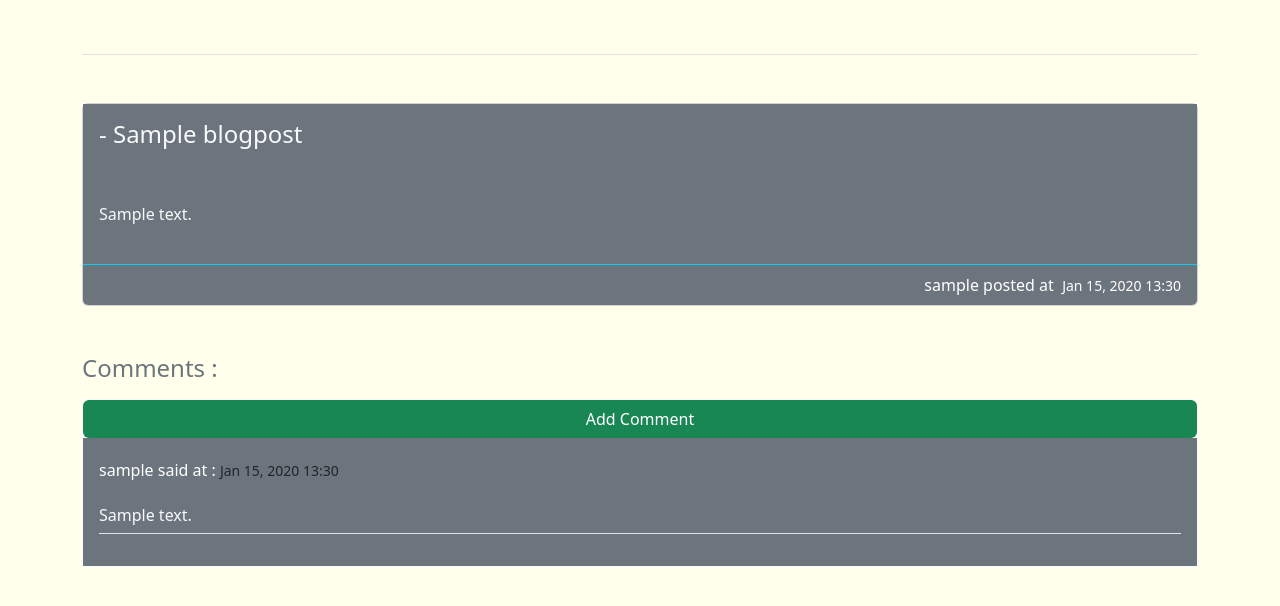
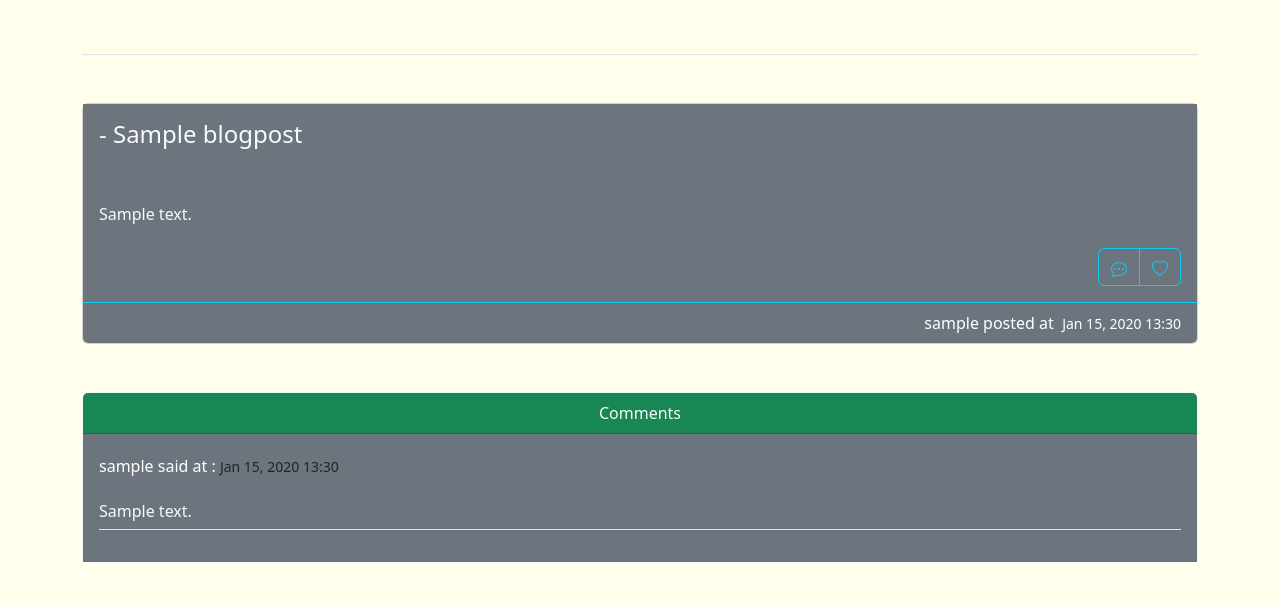
Before and after one commit to Amirkz80/Zimolog, a Django app: page /post/1 in a window 1280 px wide. Shown: the part 58-664 px from the top of the page. Run offline with Django 3.2, Linux system fonts and the light colour scheme; tables that the repository leaves empty hold one stand-in row (values such as "Sample post"); some libraries are stand-ins or nearby versions.

Commit message:
adding heart and comment buttons

```diff
--- a/blogs/templates/blogs/full_post.html
+++ b/blogs/templates/blogs/full_post.html
@@ -15,11 +15,32 @@
   }
   </style>
 
+  <!--post in full mode card-->
   <div class="card">
+
     <div class="card-body bg-secondary">
       <h4 class="text-light">- {{ post.title }}</h4>
       <br></br>
       <h6 class="text-light mb-4">{{ post.text|linebreaks }}</h6>
+
+      <!--add comments and like section-->
+      <div style="float: right;" class="btn-group bg-secondary mr-3" role="group" aria-label="Basic checkbox toggle button group">
+        <!--add comment button-->
+        <a class="btn btn-outline-info" href="{% url 'blogs:add_comment' post.id %}">
+          <svg xmlns="http://www.w3.org/2000/svg" width="16" height="16" fill="currentColor" class="bi bi-chat-dots" viewBox="0 0 16 16">
+          <path d="M5 8a1 1 0 1 1-2 0 1 1 0 0 1 2 0zm4 0a1 1 0 1 1-2 0 1 1 0 0 1 2 0zm3 1a1 1 0 1 0 0-2 1 1 0 0 0 0 2z"/>
+          <path d="m2.165 15.803.02-.004c1.83-.363 2.948-.842 3.468-1.105A9.06 9.06 0 0 0 8 15c4.418 0 8-3.134 8-7s-3.582-7-8-7-8 3.134-8 7c0 1.76.743 3.37 1.97 4.6a10.437 10.437 0 0 1-.524 2.318l-.003.011a10.722 10.722 0 0 1-.244.637c-.079.186.074.394.273.362a21.673 21.673 0 0 0 .693-.125zm.8-3.108a1 1 0 0 0-.287-.801C1.618 10.83 1 9.468 1 8c0-3.192 3.004-6 7-6s7 2.808 7 6c0 3.193-3.004 6-7 6a8.06 8.06 0 0 1-2.088-.272 1 1 0 0 0-.711.074c-.387.196-1.24.57-2.634.893a10.97 10.97 0 0 0 .398-2z"/>
+          </svg>
+        </a>
+
+        <!--heart button-->
+        <input type="checkbox" class="btn-check" id="post-id-{{ post.id }}-2">
+        <label class="btn btn-outline-info" for="post-id-{{ post.id }}-2">
+          <svg xmlns="http://www.w3.org/2000/svg" width="16" height="16" fill="currentColor" class="bi bi-heart" viewBox="0 0 16 16">
+          <path d="m8 2.748-.717-.737C5.6.281 2.514.878 1.4 3.053c-.523 1.023-.641 2.5.314 4.385.92 1.815 2.834 3.989 6.286 6.357 3.452-2.368 5.365-4.542 6.286-6.357.955-1.886.838-3.362.314-4.385C13.486.878 10.4.28 8.717 2.01L8 2.748zM8 15C-7.333 4.868 3.279-3.04 7.824 1.143c.06.055.119.112.176.171a3.12 3.12 0 0 1 .176-.17C12.72-3.042 23.333 4.867 8 15z"/>
+          </svg>
+        </label>
+      </div>
     </div>
 
     <div class="card-footer border-info bg-secondary">
@@ -30,14 +51,10 @@
   </div>
 
   <br></br>
-  <h4 class="text-secondary mb-3">Comments : </h4>
+  <!--comments-->
   <div class="card mb-4 border-light border-bottom">
 
-
-    <!--The add comment section-->
-    <a class="d-flex justify-content-center btn bg-success" href="{% url 'blogs:add_comment' post.id %}" id="comment_btn">
-    <span class="text-white">Add Comment</span>
-    </a>
+    <div class="card-header bg-success text-center text-light">Comments</div>
 
     <div class="card-body bg-secondary">
 
```
